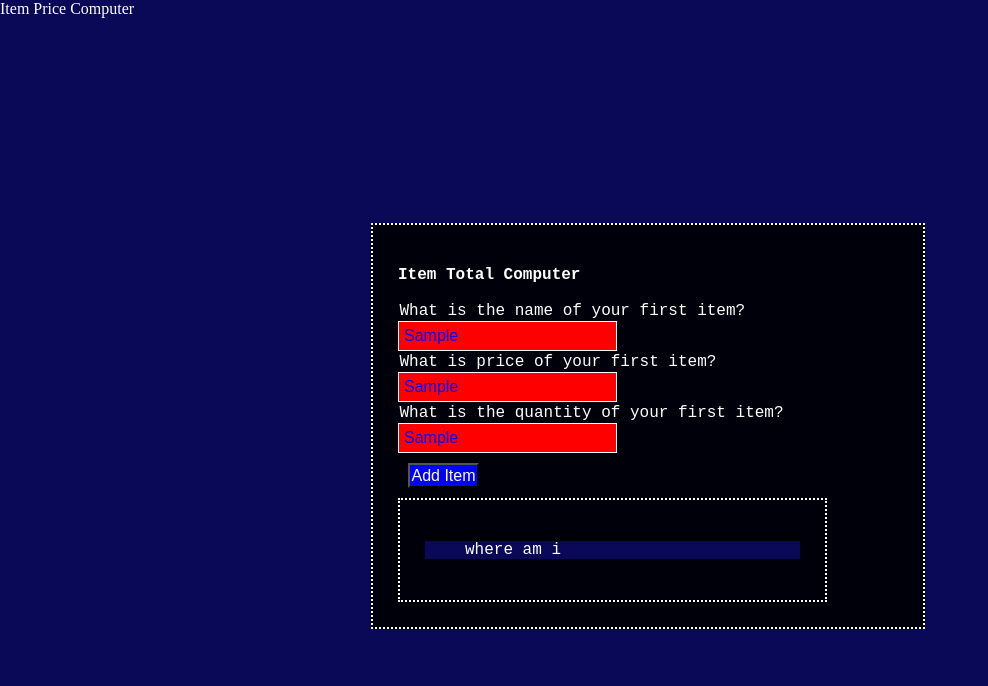
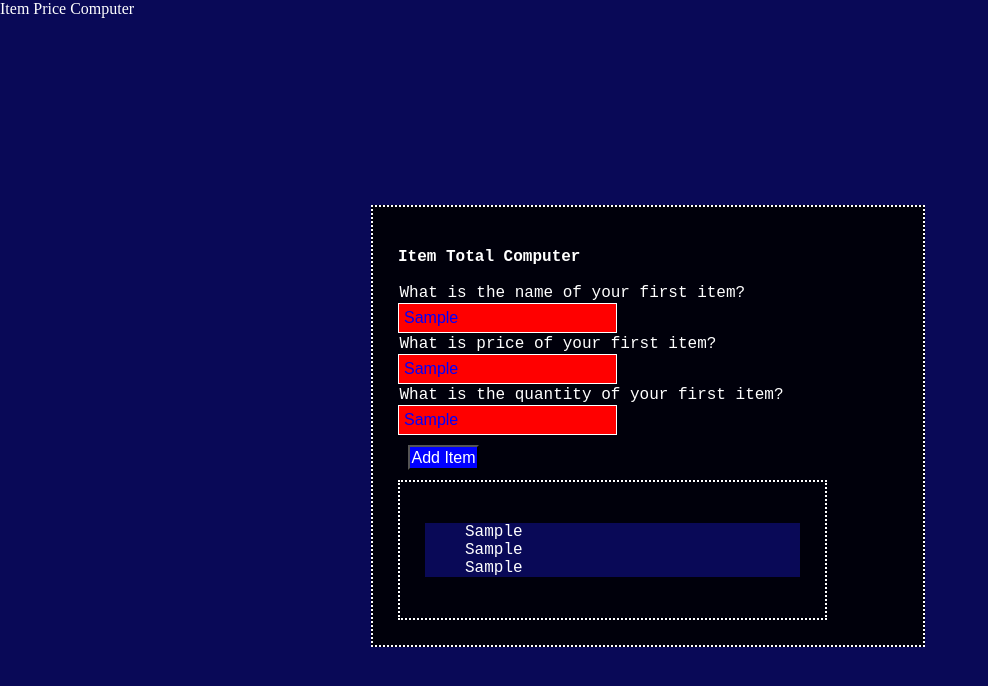
Before and after one commit to rajahwu/miniTextGame_project_javascript, a plain HTML site: page index.html in a window 1280 px wide. Both pictures are taken after typing "Sample", "Sample", "Sample" into the empty fields and a click on the button "Add Item". Shown: the whole page, without its empty margins (0-988 px from the left). Drawn offline with Linux system fonts and the light colour scheme.

Commit message:
display user input in window

```diff
--- a/index.html
+++ b/index.html
@@ -12,7 +12,7 @@
         <div id="title" class="title">
           <h3>Item Total Computer</h3>
         </div>
-
+      <!-- user input -->
         <label for="itemName">What is the name of your first item?</label>
         <input type="text" id="itemName" class="itemName" />
 
@@ -24,11 +24,17 @@
 
         <button id="addItemBtn"> Add Item</button>
 
+      <!-- display output -->
         <div class="container itemList">
           <ul id="itemList">
-            <li>where am i</li>
+            <li class="item"></li>
+            <li class="price"></li>
+            <li class="subtotal"></li>
+            <li class="tax"></li>
+            <li class="total"></li>
           </ul>
         </div>
+
       </div>
     <script src="script.js"></script>
 </body>
--- a/main.css
+++ b/main.css
@@ -4,7 +4,7 @@
     display: block;
     font-size: 16px;
   }
-
+  /* create flex container for document */
   body {
     font-family: monospace;
     font-size: 1.3rem;
--- a/script.js
+++ b/script.js
@@ -1,22 +1,37 @@
 
-
+// create variables to capture user input
 var itemName = document.getElementById('itemName');
 console.log(itemName);
-
 var itemPrice = document.getElementById('itemPrice');
 console.log(itemPrice);
-
 var itemQuantity = document.getElementById('itemQuantity');
 console.log(itemQuantity);
 
+// create variable to display user input
+let itemDisplay = itemList.querySelector('.item')
+console.log(itemDisplay)
+let priceDisplay =  itemList.querySelector('.price')
+console.log(priceDisplay)
+let subtotalDisplay = itemList.querySelector('.subtotal')
+let taxDisplay = itemList.querySelector('.tax')
+console.log(taxDisplay)
+let totalDisplay = itemList.querySelector('.total')
+console.log(totalDisplay)
+
+
+// add event listeners to add item button
 document.getElementById('addItemBtn').addEventListener('click', e => {
   console.log(itemName.value)
+  itemDisplay.textContent = itemName.value
+
 })
 
 document.getElementById('addItemBtn').addEventListener('click', e => {
   console.log(itemPrice.value)
+  priceDisplay.textContent = itemPrice.value
 })
 
 document.getElementById('addItemBtn').addEventListener('click', e => {
   console.log(itemQuantity.value)
+  totalDisplay.textContent = itemQuantity.value
 })
```
